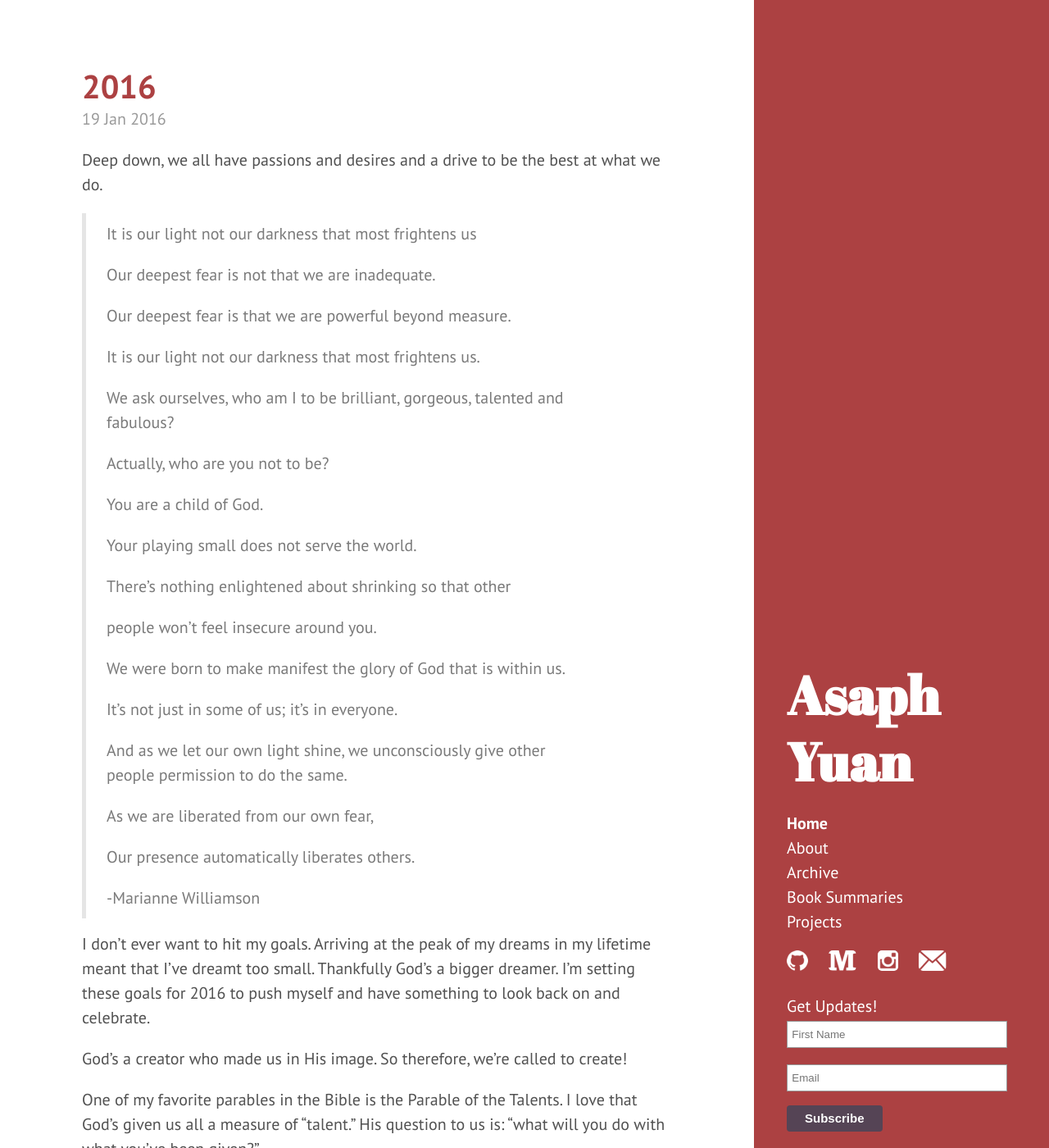
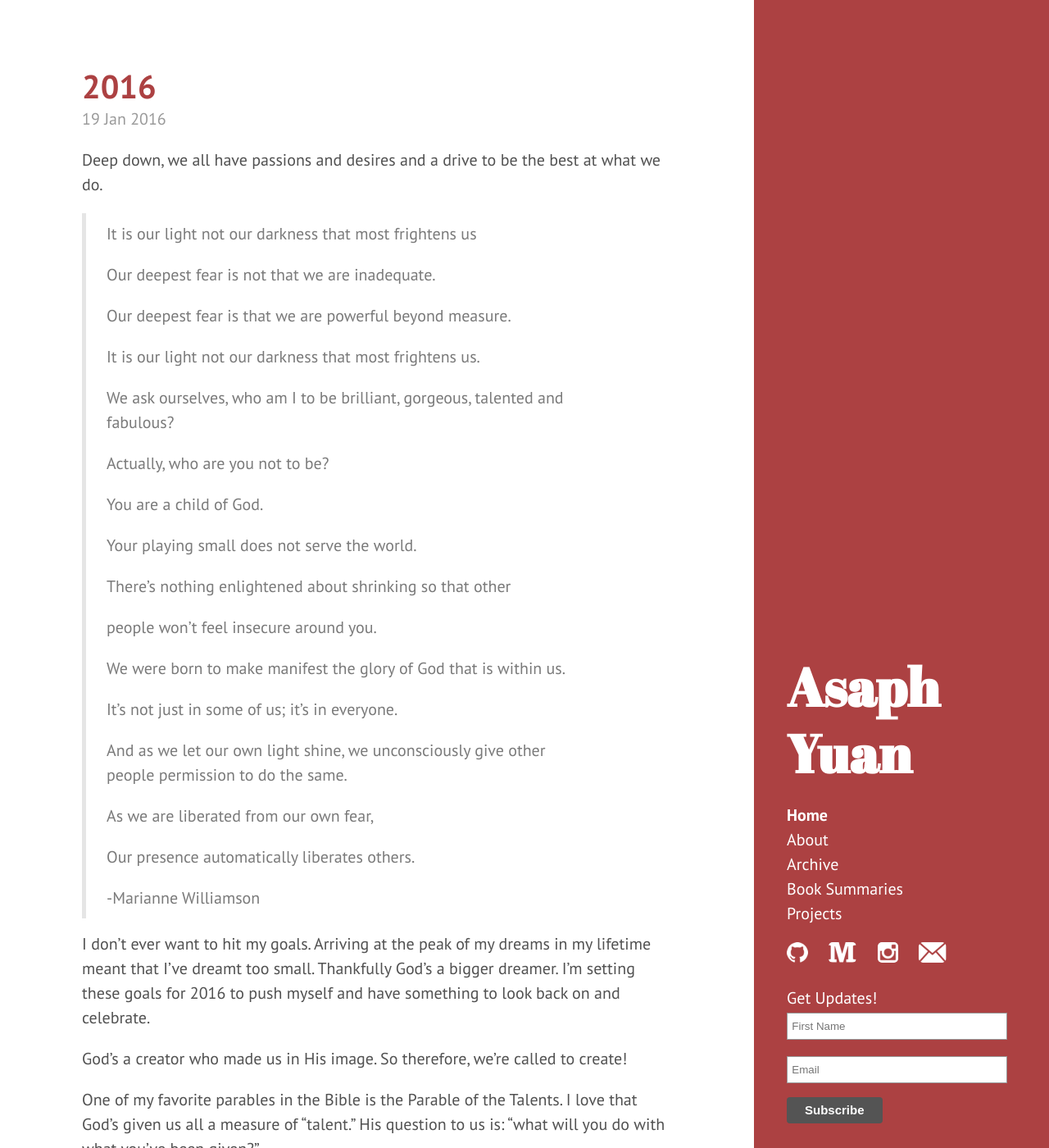
Before and after one commit to asaphy/asaphy.github.io, a Jekyll site: the page built from index.html, in a window 1280 px wide and 1400 px high. Shown: the whole window at 82% size. Built offline with Jekyll 4.4.1, drawn with Linux system fonts in a browser that asks for light colours; the list of posts is cut into pages by our own code.

```diff
--- a/public/css/hyde.css
+++ b/public/css/hyde.css
@@ -256,8 +256,8 @@ a.sidebar-nav-item:focus {
 #mc_embed_signup input[type=checkbox]{-webkit-appearance:checkbox;}
 #mc_embed_signup input[type=radio]{-webkit-appearance:radio;}
 #mc_embed_signup input:focus {border-color:#333;}
-#mc_embed_signup .button {clear:both; background-color: #545; border: 0 none; border-radius:4px; color: #FFFFFF; cursor: pointer; display: inline-block; font-size:15px; font-weight: bold; height: 32px; line-height: 32px; margin: auto 0; padding: 0 22px; text-align: center; text-decoration: none; vertical-align: top; white-space: nowrap; width: auto;}
-#mc_embed_signup .button:hover {background-color:#2a2;}
+#mc_embed_signup .button {clear:both; background-color: #545454; border: 0 none; border-radius:4px; color: #FFFFFF; cursor: pointer; display: inline-block; font-size:15px; font-weight: bold; height: 32px; line-height: 32px; margin: 0 5px 10px 0; padding: 0 22px; text-align: center; text-decoration: none; vertical-align: top; white-space: nowrap; width: auto;}
+#mc_embed_signup .button:hover {background-color:#2a2a2a;}
 #mc_embed_signup .small-meta {font-size: 11px;}
 #mc_embed_signup .nowrap {white-space:nowrap;}
 
```
